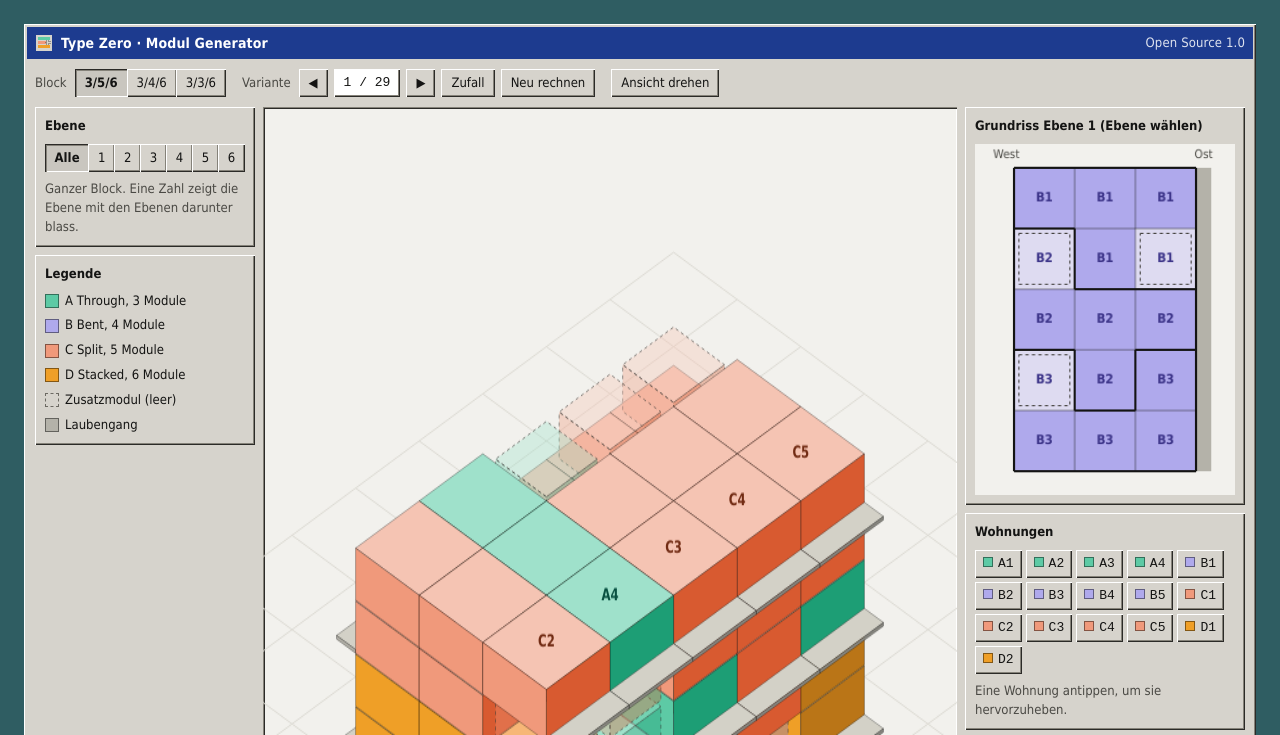
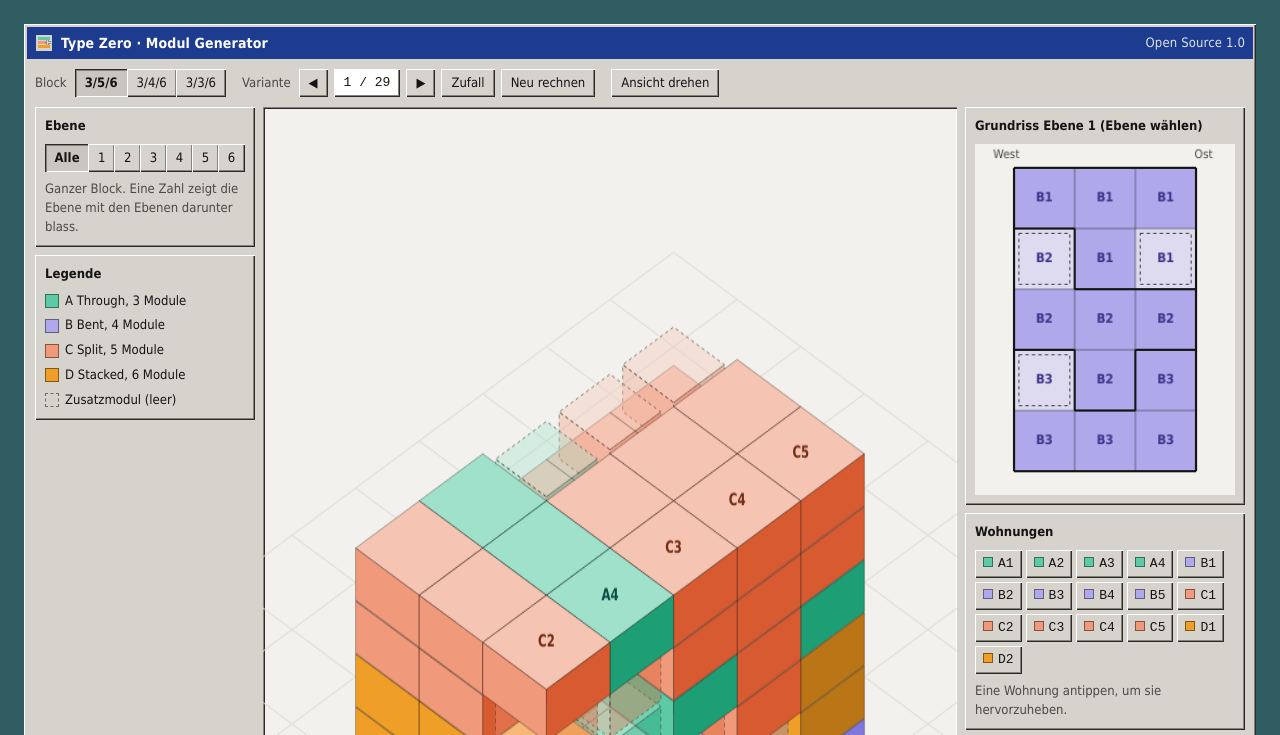
Before and after one commit to typezero-eth/typezero-eth.github.io, a plain HTML site: page index.html in a window 1280 px wide. Shown: the top 735 px of the page. Drawn offline with Linux system fonts and the light colour scheme.

Commit message:
Laubengänge nicht mehr anzeigen (3D-Ansicht, Grundriss, Legende)
Co-Authored-By: Claude Opus 5.5 <noreply@anthropic.com>

```diff
--- a/index.html
+++ b/index.html
@@ -147,7 +147,6 @@ button:focus-visible, canvas:focus-visible { outline: 2px dotted var(--fokus); o
 .legende span { display: flex; align-items: center; gap: 6px; }
 .farbe { width: 14px; height: 14px; flex: none; box-shadow: inset 0 0 0 1px rgba(0,0,0,0.45); }
 .farbe.leer { background: transparent; box-shadow: none; border: 1px dashed #6b6962; }
-.farbe.gang { background: #b4b2a9; }
 
 .zahlen { width: 100%; border-collapse: collapse; font-size: 13px; }
 .zahlen td { padding: 4px 0; vertical-align: top; overflow-wrap: anywhere; }
@@ -249,7 +248,6 @@ details.regeln li + li { margin-top: 4px; }
           <span><i class="farbe" style="background:var(--C)"></i>C Split, 5 Module</span>
           <span><i class="farbe" style="background:var(--D)"></i>D Stacked, 6 Module</span>
           <span><i class="farbe leer"></i>Zusatzmodul (leer)</span>
-          <span><i class="farbe gang"></i>Laubengang</span>
         </div>
       </div>
     </div>
@@ -318,7 +316,7 @@ const FARBE = {
   B: ['#CECBF6', '#AFA9EC', '#7F77DD'],
   C: ['#F5C4B3', '#F0997B', '#D85A30'],
   D: ['#FAC775', '#EF9F27', '#BA7517'],
-  G: ['#D3D1C7', '#B4B2A9', '#888780'],   // Laubengang und abgeblendet
+  G: ['#D3D1C7', '#B4B2A9', '#888780'],   // abgeblendet
 };
 const TEXT = { A: '#085041', B: '#3C3489', C: '#712B13', D: '#633806', G: '#5F5E5A' };
 
@@ -464,17 +462,6 @@ function zeichneAnsicht() {
     }
   });
 
-  // Laubengänge als schmale Platten vor der Fassade
-  for (let z = 0; z < NZ; z++) {
-    if (!sichtbar(z)) continue;
-    const gx = TypeZero.laubengang(z);
-    for (let y = 0; y < NY; y++) {
-      const x0 = gx === 0 ? -0.3 : NX, x1 = x0 + 0.3;
-      const q = { box: drehe(x0, y, x1, y + 1), z0: z * HZ, z1: z * HZ + 0.05 };
-      teile.push({ k: (q.box[0] + q.box[2]) / 2 + (q.box[1] + q.box[3]) / 2 - 1 - z + 0.01, f: () => quader(q, FARBE.G, blass(z) ? 0.2 : 1, false) });
-    }
-  }
-
   teile.sort((a, b) => b.k - a.k).forEach(t => t.f());
 
   $('ansicht-info').textContent = 'Ansicht ' + (zustand.drehung + 1) + ' von 4' +
@@ -509,11 +496,6 @@ function zeichneGrundriss() {
   pstift.font = '11px ' + schrift; pstift.fillStyle = '#4a4944'; pstift.textAlign = 'center'; pstift.textBaseline = 'middle';
   pstift.fillText('West', x0 - gang / 2, 10);
   pstift.fillText('Ost', x0 + NX * zelle + gang / 2, 10);
-
-  // Laubengang
-  const gx = TypeZero.laubengang(z);
-  pstift.fillStyle = '#b4b2a9';
-  pstift.fillRect(gx === 0 ? x0 - gang : x0 + NX * zelle, rand, gang, NY * zelle);
 
   const nm = namen(v.wohnungen);
   // y = 0 oben gezeichnet
@@ -607,7 +589,7 @@ function baueEbenen() {
   }
   $('ebene-info').textContent = zustand.ebene < 0
     ? 'Ganzer Block. Eine Zahl zeigt die Ebene mit den Ebenen darunter blass.'
-    : 'Laubengang auf der ' + (TypeZero.laubengang(zustand.ebene) === 0 ? 'Westseite' : 'Ostseite') + '.';
+    : 'Ebene ' + (zustand.ebene + 1) + ' kräftig, die Ebenen darunter blass.';
 }
 
 function baueWohnungen() {
```
